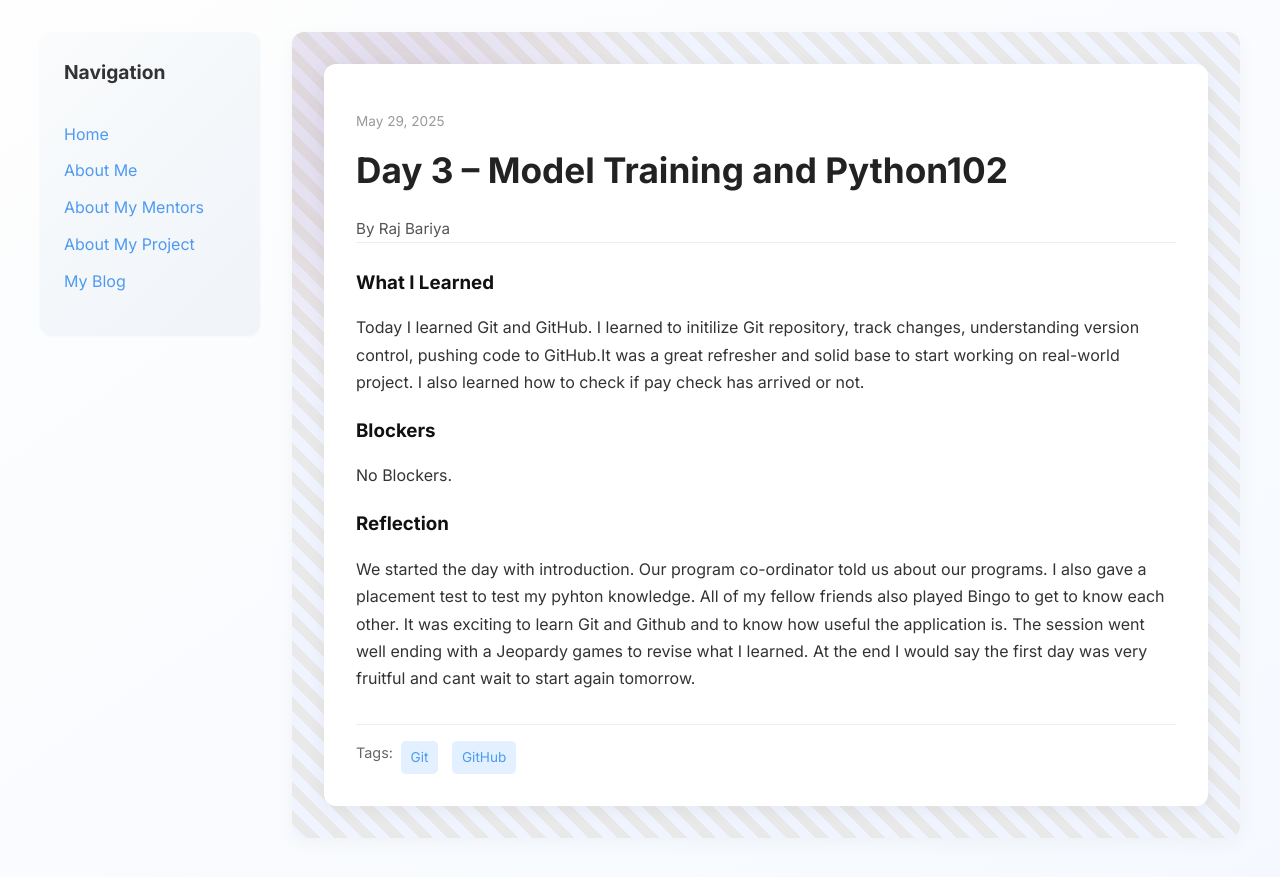
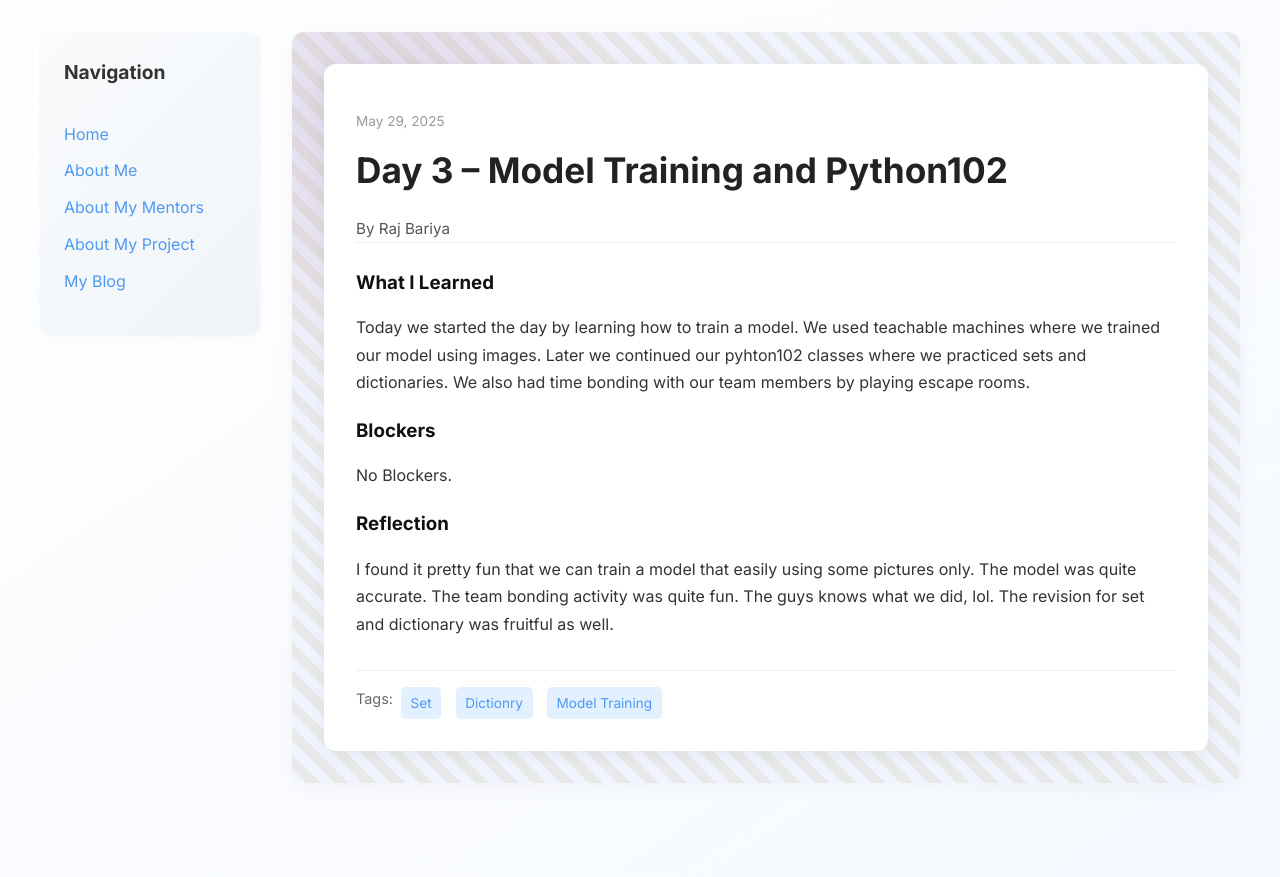
Before and after one commit to rajbariyaa/rajbariyaa.github.io, a Jekyll site: the page built from _posts/2025-5-29-day-3.md, in a window 1280 px wide. Shown: the top 877 px of the page. Built offline with Jekyll 4.4.1, drawn with Linux system fonts in a browser that asks for light colours.

Commit message:
Update 2025-5-29-day-3.md

```diff
--- a/_posts/2025-5-29-day-3.md
+++ b/_posts/2025-5-29-day-3.md
@@ -4,13 +4,13 @@ title: "Day 3 – Model Training and Python102"
 date: 2025-05-29
 author: Raj Bariya
 permalink: /day3.html
-tags: ["Git", "GitHub"]
+tags: ["Set", "Dictionry", "Model Training"]
 
 what_i_learned: |
-  Today I learned Git and GitHub. I learned to initilize Git repository, track changes, understanding version control, pushing code to GitHub.It was a great refresher and solid base to start working on real-world project. I also learned how to check if pay check has arrived or not.
+  Today we started the day by learning how to train a model. We used teachable machines where we trained our model using images. Later we continued our pyhton102 classes where we practiced sets and dictionaries. We also had time bonding with our team members by playing escape rooms.
 blockers: |
   No Blockers.
 
 reflection: |
-  We started the day with introduction. Our program co-ordinator told us about our programs. I also gave a placement test to test my pyhton knowledge. All of my fellow friends also played Bingo to get to know each other. It was exciting to learn Git and Github and to know how useful the application is. The session went well ending with a Jeopardy games to revise what I learned. At the end I would say the first day was very fruitful and cant wait to start again tomorrow.
+  I found it pretty fun that we can train a model that easily using some pictures only. The model was quite accurate. The team bonding activity was quite fun. The guys knows what we did, lol. The revision for set and dictionary was fruitful as well.
 ---
```
